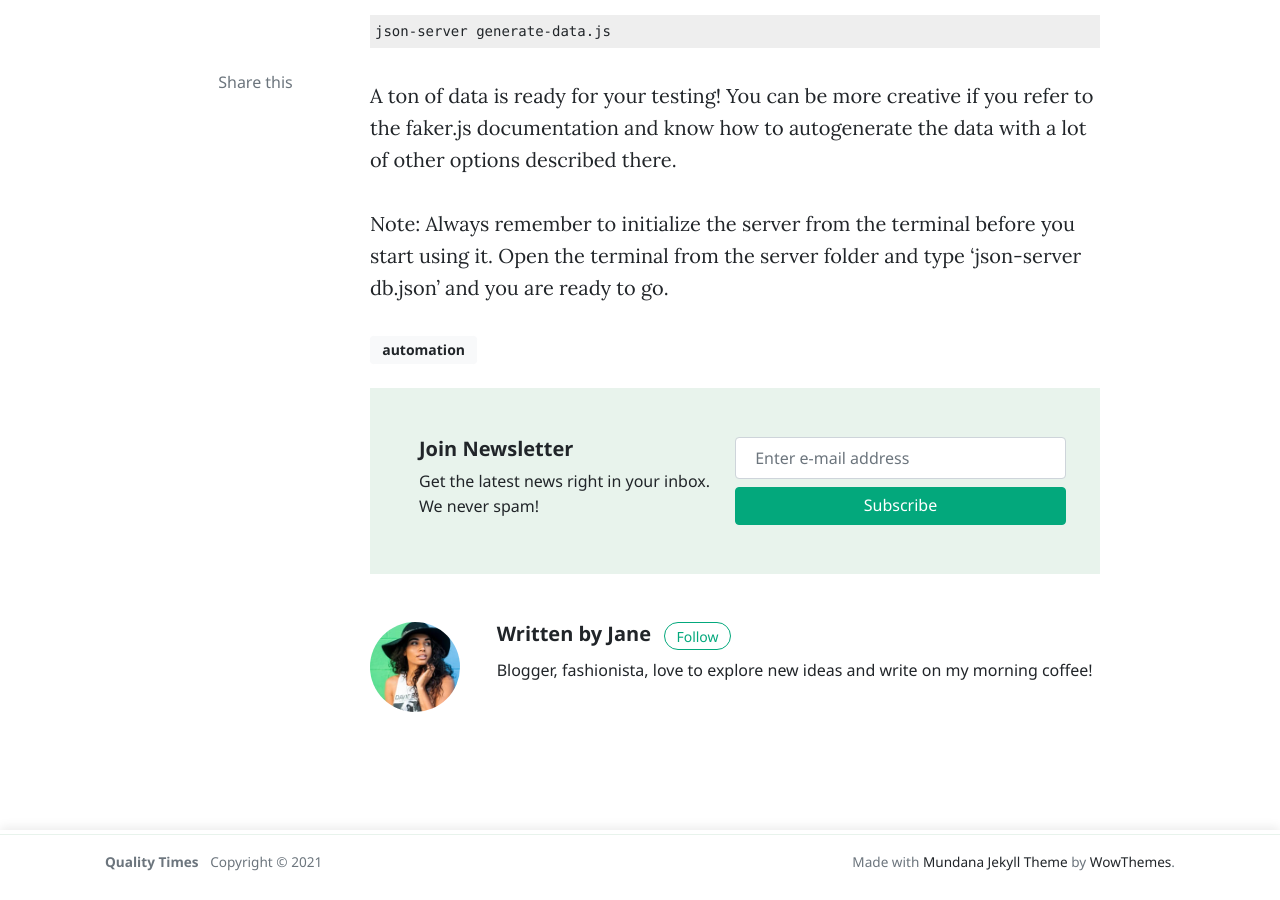
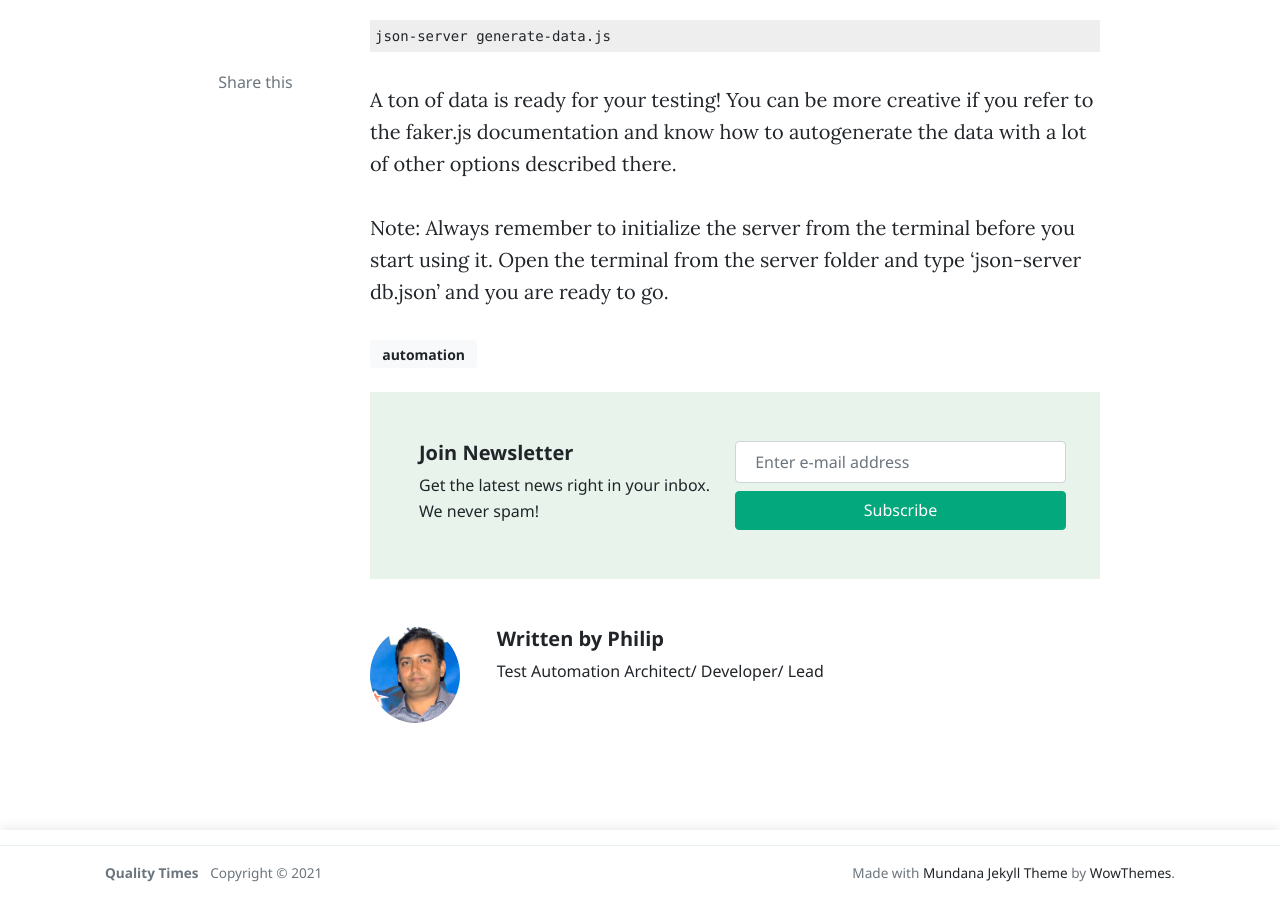
Before and after one commit to philipkurian/philipkurian.github.io, a Jekyll site: the page built from _posts/2019-01-18-how-to-create-an-api-server.md, in a window 1280 px wide and 900 px high, scrolled down 2198 px. Built offline with Jekyll 4.4.1, drawn with Linux system fonts in a browser that asks for light colours; nearby versions of some CDN libraries; comment, search, counter and statistics services are not loaded.

Commit message:
Content change (#2)
* email and disqus configurations

* author change

* config changes

* form configuration

Co-authored-by: Philip Kurian <>

```diff
--- a/_config.yml
+++ b/_config.yml
@@ -4,9 +4,9 @@
 logo: 'assets/images/logo.png'
 favicon: 'assets/images/favicon.ico'
 baseurl: ''
-disqus: 'demowebsite'
-email: 'f/mleoarzz'
-mailchimp-list: 'https://wowthemes.us11.list-manage.com/subscribe/post?u=8aeb20a530e124561927d3bd8&amp;id=8c3d2d214b'
+disqus: 'qualitytimes-tech'
+email: 'f/mleoarzz' #contact form email
+mailchimp-list: 'https://tech.us7.list-manage.com/subscribe/post?u=b2e1fe1f9d06371e2cba52f4d&amp;id=43b8bef90e'
 
 include: ["_pages"]
 permalink: /:title/
@@ -21,19 +21,19 @@
 authors:
     philip:
       name:           Philip
-      site:           https://philipkurian.github.io
+      site:           https://qualitytimes.tech
       avatar:         assets/images/avatar1.jpg
       bio:            "Test Automation Architect/ Developer/ Lead"
       email:          philipkurian.nz@gmail.com
       linkedIn:        https://www.linkedin.com/in/kurianphilipk/
 
     jane:
-      name:           Jane
-      site:           https://www.wowthemes.net
+      name:           Phoenix
+      site:           https://qualitytimes.tech
       avatar:         assets/images/avatar2.jpg
-      bio:            "Blogger, fashionista, love to explore new ideas and write on my morning coffee!"
+      bio:            "Blogger, Tech Enthusiast, love to explore new ideas and write on my morning coffee!"
       email:          fakemail@gmail.com
-      twitter:        https://twitter.com/wowthemesnet
+      twitter:        https://twitter.com
 
 # Defaults
 defaults:
@@ -43,7 +43,7 @@
       path: "_posts"
     values:
       layout: post
-      author: sal
+      author: philipo
       avatar: /assets/images/avatar1.jpg
 
   # all pages
--- a/_posts/2019-01-18-how-to-create-an-api-server.md
+++ b/_posts/2019-01-18-how-to-create-an-api-server.md
@@ -2,7 +2,7 @@
 layout: post
 title:  "How to create an API server in 30 Seconds"
 description: "You can create your own server in thirty seconds"
-author: jane
+author: philip
 categories: [ Jekyll, tutorial ]
 image: assets/images/11.jpg
 tags: automation
```
Also changed, not shown: README.md (deleted).
